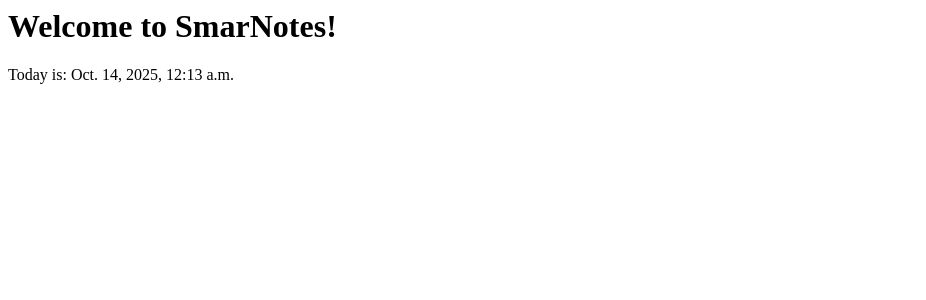
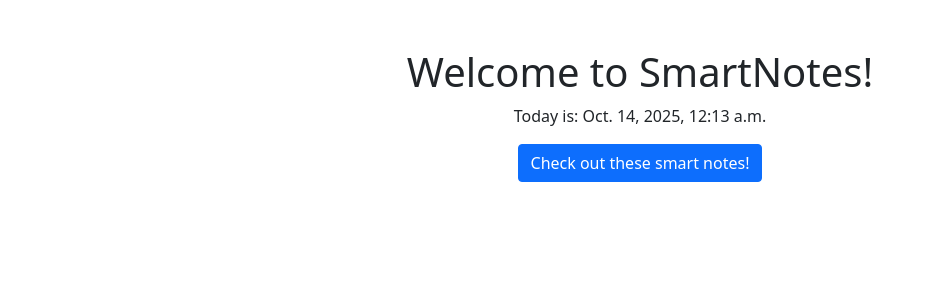
Before and after one commit to NethanShaik/SmartNotes, a Django app: page /home/ in a window 1280 px wide. Shown: the top 300 px of the page, without its empty margins (0-926 px from the left). Run offline with Django 5.2, Linux system fonts and the light colour scheme.

Commit message:
HTML Skeleton, adding CSS styling and using bootstrap

```diff
--- a/home/templates/home/welcome.html
+++ b/home/templates/home/welcome.html
@@ -1,5 +1,8 @@
-<html>
-    <header><title> Smartnotes!</title></head>
-        <body><h1> Welcome to SmarNotes!</h1></body>
+{% extends "base.html" %}
+{% block content %}
+
+
+        <h1> Welcome to SmartNotes!</h1>
         <p>Today is: {{today}}</p>
-</html>
+        <a href="{% url 'notes.list' %}" class="btn btn-primary"> Check out these smart notes!</a>
+{% endblock %}
--- a/notes/urls.py
+++ b/notes/urls.py
@@ -3,6 +3,7 @@
 from . import views
 
 urlpatterns = [
-    path('notes',views.NotesListView.as_view()),
-    path('notes/<int:pk>', views.NotesDetailView.as_view()),
+    path('notes',views.NotesListView.as_view(), name="notes.list"),
+    path('notes/<int:pk>', views.NotesDetailView.as_view(), name="notes.detail"),
+    path('notes/popular',views.PopularNotesListView.as_view())
 ]
--- a/notes/views.py
+++ b/notes/views.py
@@ -8,6 +8,12 @@
     model = Notes
     context_object_name = "notes"
     template_name = "notes/notes_list.html"
+
+class PopularNotesListView(ListView):
+    model = Notes
+    context_object_name = "notes"
+    template_name = "notes/notes_popular.html"
+    queryset = Notes.objects.filter(likes__gte=3)
 
 class NotesDetailView(DetailView):
     model = Notes
--- /dev/null
+++ b/static/css/style.css
@@ -0,0 +1,3 @@
+.note-li {
+    color: blue;
+}
--- /dev/null
+++ b/static/templates/base.html
@@ -0,0 +1,14 @@
+{% load static %}
+<html>
+    <head>
+        <title>SmartNotes!</title>
+        <link href="https://cdn.jsdelivr.net/npm/bootstrap@5.0.1/dist/css/bootstrap.min.css" rel="stylesheet" integrity="sha384-+0n0xVW2eSR5OomGNYDnhzAbDsOXxcvSN1TPprVMTNDbiYZCxYbOOl7+AMvyTG2x" crossorigin="anonymous">
+    </head>
+
+    <body>
+      <div class="my-5 text-center container">
+        {% block content %}
+        {% endblock %}
+      </div>
+    </body>
+</html>
```
Also changed, not shown: notes/templates/notes/notes_detail.html (+7 -3 lines), notes/templates/notes/notes_list.html (+16 -6 lines), notes/templates/notes/notes_popular.html (added, +11 -0 lines), smartnotes/settings.py (+6 -1 lines), db.sqlite3.
